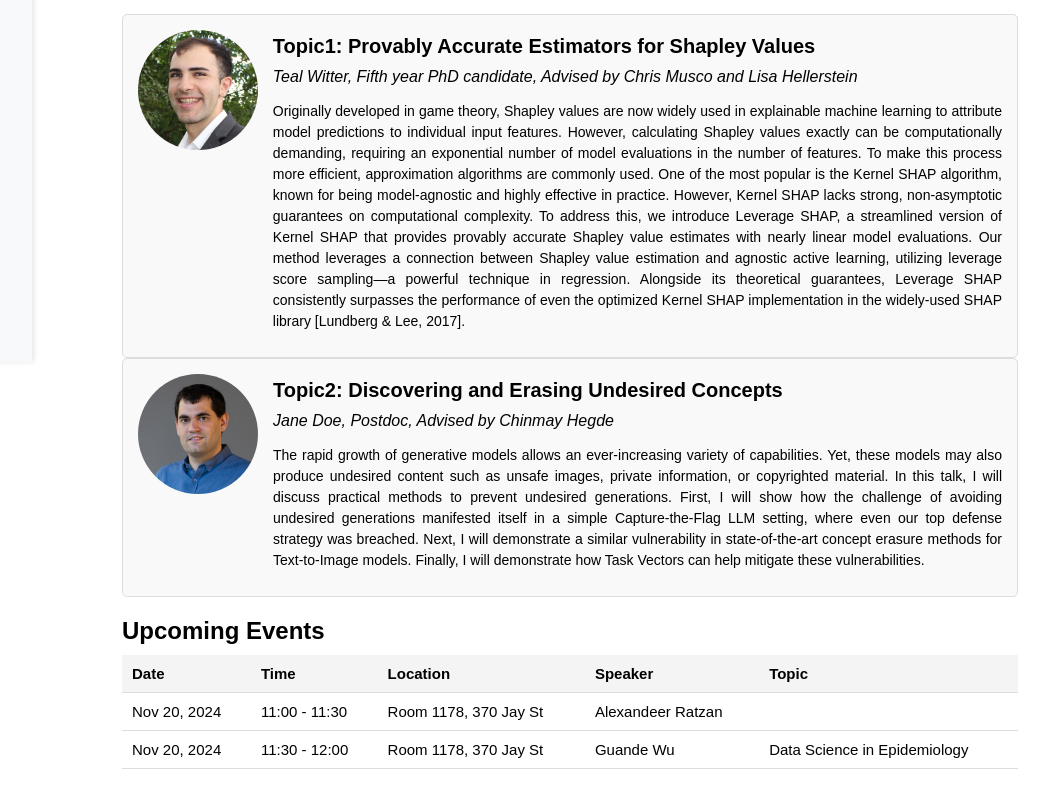
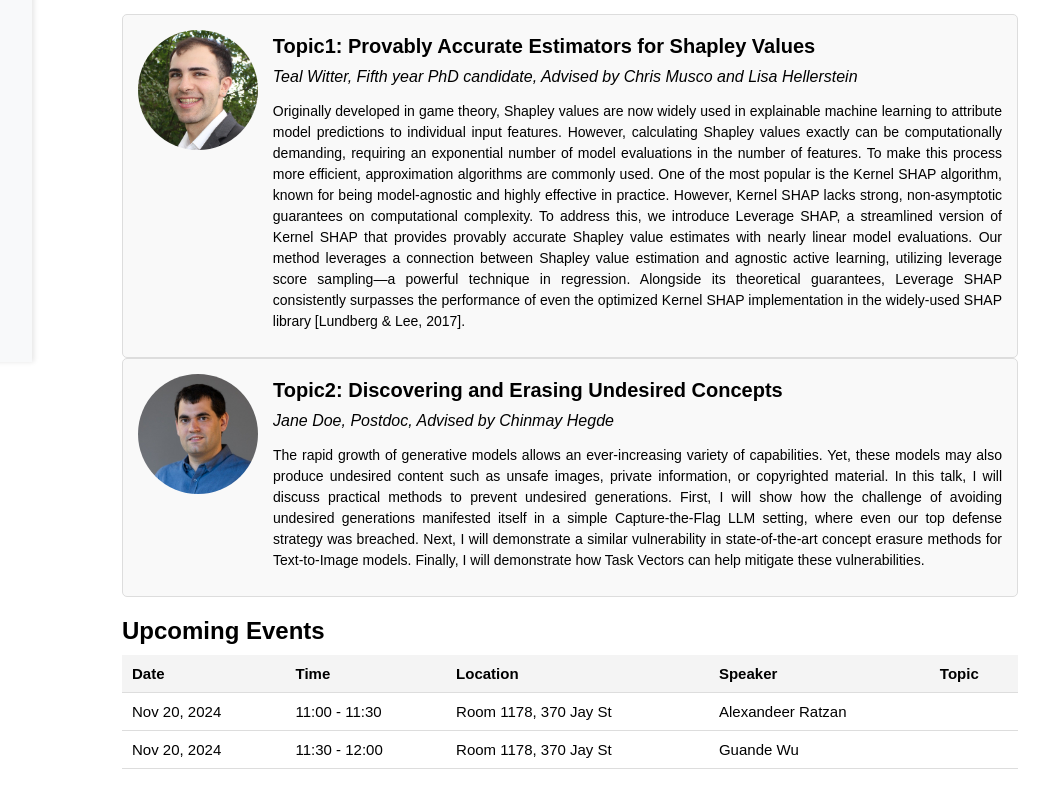
Before and after one commit to VIDAseminar/VIDAseminar.github.io, a React (Create React App) app: page / in a window 1280 px wide. Shown: the part 438-1235 px from the top of the page, without its empty margins (134-1183 px from the left). Built offline with nearby package versions, Linux system fonts and the light colour scheme.

Commit message:
:bug: fix

```diff
--- a/src/components/data.js
+++ b/src/components/data.js
@@ -37,7 +37,7 @@ export const upcomingTalks = [
     time: "11:30 - 12:00",
     location: "Room 1178, 370 Jay St",
     speaker: "Guande Wu",
-    topic: "Data Science in Epidemiology",
+    topic: "",
   }
 ];
 
```
